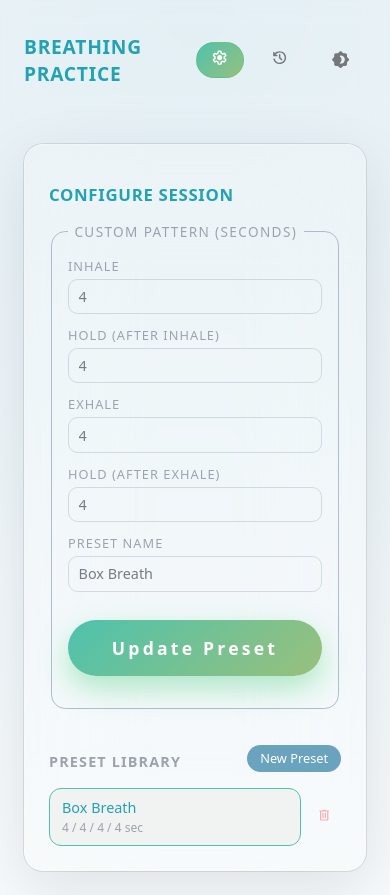
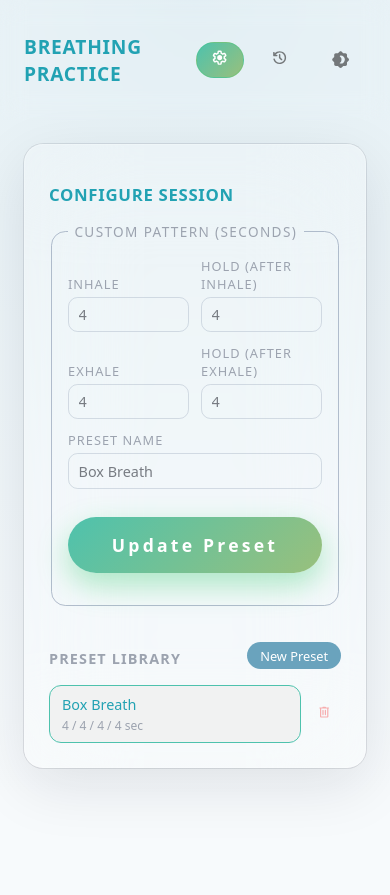
Before and after one commit to katmetax/breathing-practice, a Vue app: page /settings in a window 390 px wide. After the commit the page ends 844 px from the top, so only its background shows below. Built offline with nearby package versions, Linux system fonts and the light colour scheme.

Commit message:
Keep settings page input in 4 grid on mobile

```diff
--- a/src/views/SettingsPage.vue
+++ b/src/views/SettingsPage.vue
@@ -400,11 +400,19 @@ onBeforeUnmount(() => {
   grid-template-columns: repeat(2, minmax(0, 1fr));
   gap: 0.75rem;
   margin-bottom: 0.75rem;
+  align-items: end;
 }
 
-@media (max-width: 600px) {
-  .grid-2 {
-    grid-template-columns: minmax(0, 1fr);
+.grid-2 .field-label {
+  /* Keep a consistent label height so neighboring inputs align vertically. */
+  min-height: 2.4em;
+  display: flex;
+  align-items: flex-end;
+}
+
+@media (max-width: 420px) {
+  .grid-2 .field-label {
+    min-height: 2.8em;
   }
 }
 
```
